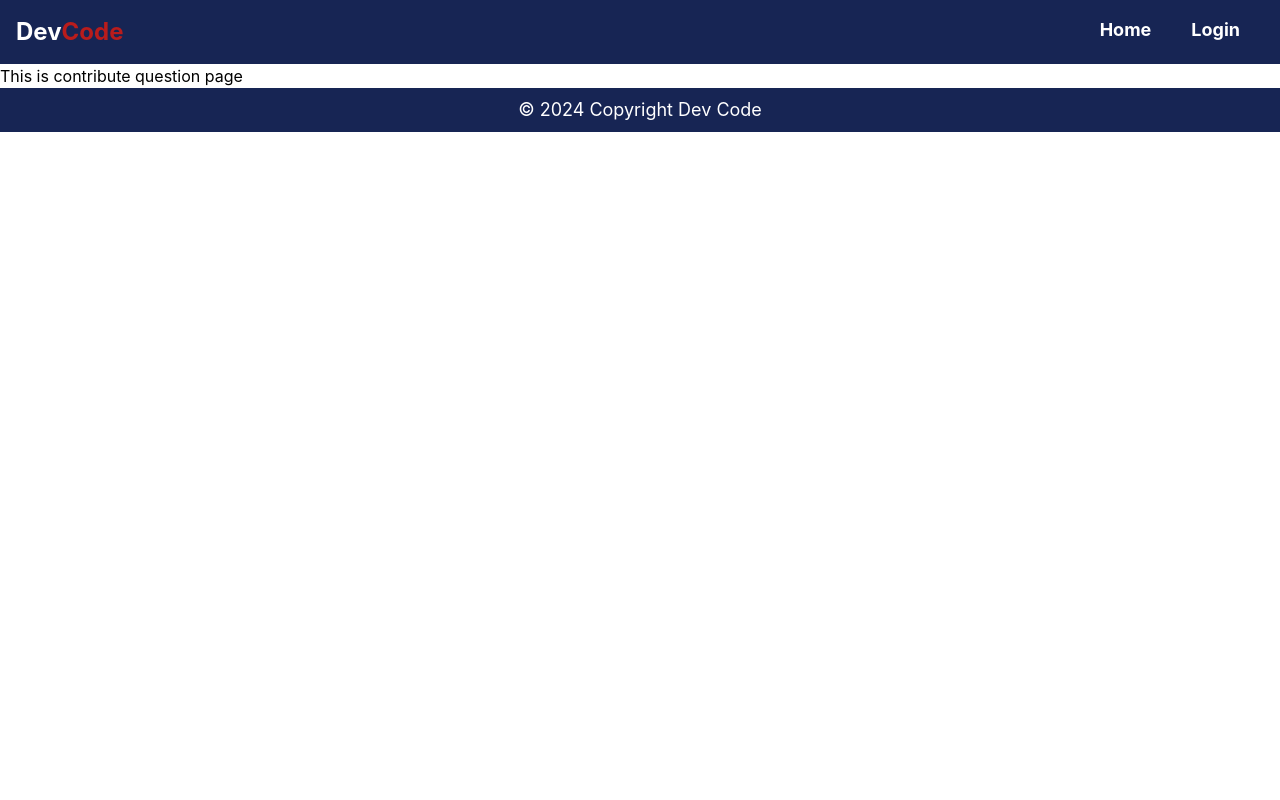
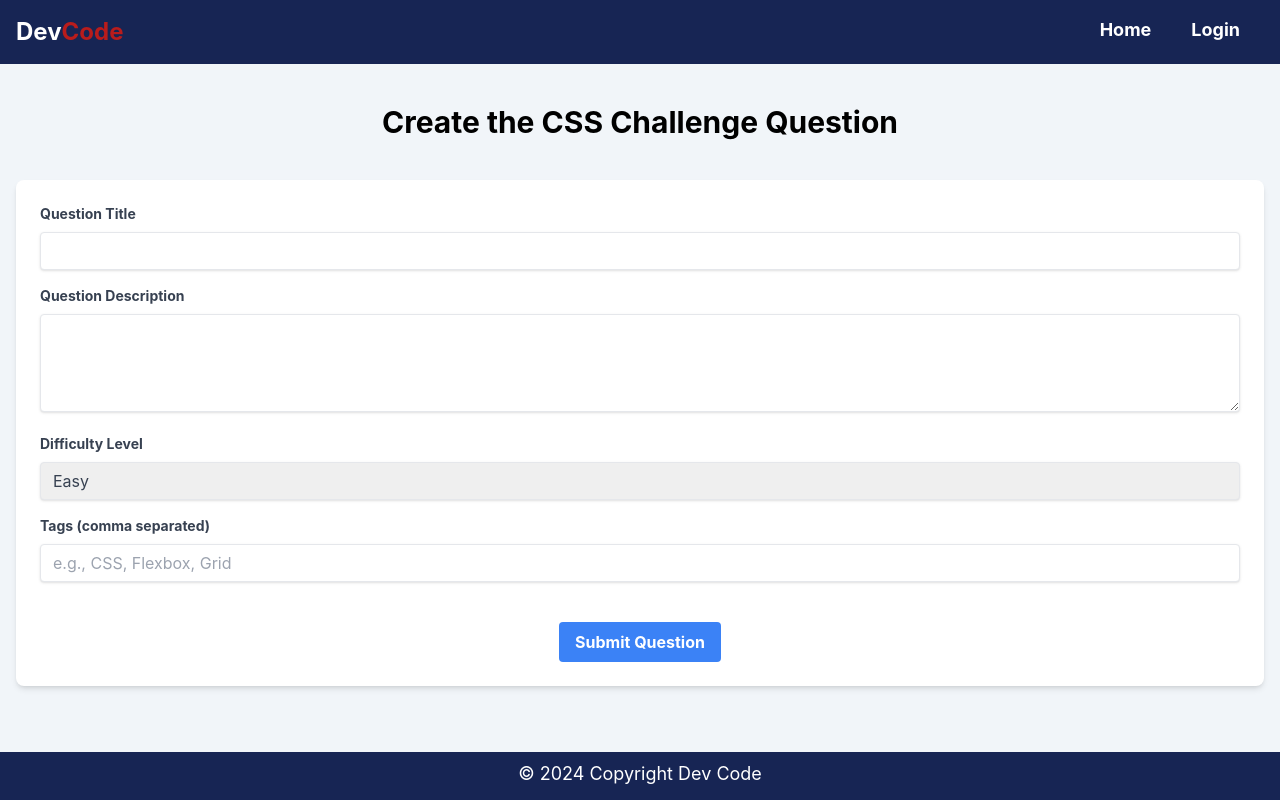
Before and after one commit to dpk-smartcoder/Dev_Code, a React (Create React App) app in the folder frontend/devcode-frontend/: page /contribute in a window 1280 px wide. Built offline with nearby package versions, Linux system fonts and the light colour scheme.

Commit message:
Frontend Changes!

```diff
--- a/frontend/devcode-frontend/src/components/footer.js
+++ b/frontend/devcode-frontend/src/components/footer.js
@@ -1,5 +1,5 @@
 import React from "react"
 function Footer(){
-    return <div className="bg-blue-950 mb-0"><h1 className="text-white text-lg p-2 text-center">© 2024 Copyright Dev Code</h1></div>
+    return <div className="bg-blue-950 mb-0 select-none flex fixed inset-x-0 bottom-0 h-12 space-x-3 justify-center"><h1 className="text-white text-lg p-2 text-center">© 2024 Copyright Dev Code</h1></div>
 }
 export default Footer;
--- a/frontend/devcode-frontend/src/pages/contribute_a_question.js
+++ b/frontend/devcode-frontend/src/pages/contribute_a_question.js
@@ -1,7 +1,92 @@
-import React from "react"
+import React, { useState } from "react";
 import Header from "../components/header";
 import Footer from "../components/footer";
-function ContributeQuestion(){
-    return <div><Header></Header><h1>This is contribute question page</h1><Footer></Footer></div>
+
+function ContributeQuestion() {
+    const [title, setTitle] = useState("");
+    const [description, setDescription] = useState("");
+    const [difficulty, setDifficulty] = useState("easy");
+    const [tags, setTags] = useState("");
+
+    const handleSubmit = (e) => {
+        e.preventDefault();
+        // Handle form submission logic here
+        console.log({ title, description, difficulty, tags });
+    };
+
+    return (
+        <div className="min-h-screen flex flex-col bg-slate-100">
+            <Header />
+            <main className="flex-grow container mx-auto p-4">
+                <h1 className="text-3xl font-bold text-center mb-10 mt-6">Create the CSS Challenge Question</h1>
+                <form onSubmit={handleSubmit} className="bg-white shadow-md rounded-lg p-6 mb-14">
+                    <div className="mb-4">
+                        <label className="block text-gray-700 text-sm font-bold mb-2" htmlFor="title">
+                            Question Title
+                        </label>
+                        <input
+                            type="text"
+                            id="title"
+                            value={title}
+                            onChange={(e) => setTitle(e.target.value)}
+                            required
+                            className="shadow appearance-none border rounded w-full py-2 px-3 text-gray-700 leading-tight focus:outline-none focus:shadow-outline"
+                        />
+                    </div>
+                    <div className="mb-4">
+                        <label className="block text-gray-700 text-sm font-bold mb-2" htmlFor="description">
+                            Question Description
+                        </label>
+                        <textarea
+                            id="description"
+                            value={description}
+                            onChange={(e) => setDescription(e.target.value)}
+                            required
+                            rows="4"
+                            className="shadow appearance-none border rounded w-full py-2 px-3 text-gray-700 leading-tight focus:outline-none focus:shadow-outline"
+                        ></textarea>
+                    </div>
+                    <div className="mb-4">
+                        <label className="block text-gray-700 text-sm font-bold mb-2" htmlFor="difficulty">
+                            Difficulty Level
+                        </label>
+                        <select
+                            id="difficulty"
+                            value={difficulty}
+                            onChange={(e) => setDifficulty(e.target.value)}
+                            className="shadow appearance-none border rounded w-full py-2 px-3 text-gray-700 leading-tight focus:outline-none focus:shadow-outline"
+                        >
+                            <option value="easy">Easy</option>
+                            <option value="medium">Medium</option>
+                            <option value="hard">Hard</option>
+                        </select>
+                    </div>
+                    <div className="mb-10">
+                        <label className="block text-gray-700 text-sm font-bold mb-2" htmlFor="tags">
+                            Tags (comma separated)
+                        </label>
+                        <input
+                            type="text"
+                            id="tags"
+                            value={tags}
+                            onChange={(e) => setTags(e.target.value)}
+                            placeholder="e.g., CSS, Flexbox, Grid"
+                            className="shadow appearance-none border rounded w-full py-2 px-3 text-gray-700 leading-tight focus:outline-none focus:shadow-outline"
+                        />
+                    </div>
+                    <div className="flex items-center justify-center">
+                        <button
+                            type="submit"
+                            className="bg-blue-500 hover:bg-blue-700 text-white font-bold py-2 px-4 rounded focus:outline-none focus:shadow-outline"
+                        >
+                            Submit Question
+                        </button>
+                    </div>
+                </form>
+            </main>
+            <Footer />
+        </div>
+    );
 }
+
 export default ContributeQuestion;
--- a/frontend/devcode-frontend/src/pages/home.js
+++ b/frontend/devcode-frontend/src/pages/home.js
@@ -1,7 +1,67 @@
-import React from "react"
+import React from "react";
+import homePic from "../images/HomePic.png"
 import Header from "../components/header";
 import Footer from "../components/footer";
-function Home(){
-    return <div><Header></Header><h1>This is home page</h1><Footer></Footer></div>
+
+function Home() {
+  return (
+    <div>
+      <Header />
+      <div className="container mx-auto px-4 py-10">
+        {/* Welcome Section */}
+        <div className="text-center mb-12">
+          <h1 className="text-4xl font-bold mb-4">Welcome to Dev Code</h1>
+          <p className="text-lg text-gray-600 mb-6">
+            Dev Code is a platform for holding programming contests. Participate
+            in challenges, solve problems, and climb the leaderboard.
+          </p>
+          <div className="flex justify-center space-x-4 mb-8">
+            <button className="bg-black text-white py-2 px-6 rounded-md hover:bg-gray-800">
+              View Contests
+            </button>
+            <button className="border border-black py-2 px-6 rounded-md hover:bg-gray-200">
+              Solve Problems
+            </button>
+          </div>
+          <img
+            className="mx-auto rounded-lg w-1/2"
+            src={homePic}
+            alt="Programming Contest"
+          />
+        </div>
+
+        {/* Upcoming Contests Section */}
+        <div>
+          <h2 className="text-3xl font-semibold mb-4">Upcoming Contests</h2>
+          <p className="text-gray-600 mb-8">
+            Check out the upcoming programming contests on Dev Code.
+          </p>
+
+          {/* Contest List */}
+          <div className="flex space-x-8 mb-12">
+            <div className="w-1/2 bg-gray-100 p-6 rounded-lg shadow hover:bg-slate-200">
+              <h3 className="text-xl font-bold mb-2">1. First ontest</h3>
+              <p className="text-gray-600 mb-1">Started 20 hours ago</p>
+              <p className="text-gray-600 mb-4">Duration: 40 minutes</p>
+              <button className="bg-black text-white py-2 px-4 rounded-md hover:bg-gray-800">
+                Participate
+              </button>
+            </div>
+
+            <div className="w-1/2 bg-gray-100 p-6 rounded-lg shadow hover:bg-slate-200">
+              <h3 className="text-xl font-bold mb-2">2. Second Test Contest</h3>
+              <p className="text-gray-600 mb-1">Starts in 15 hours</p>
+              <p className="text-gray-600 mb-4">Duration: 40 minutes</p>
+              <button className="bg-gray-200 text-black py-2 px-4 rounded-md hover:bg-gray-300">
+                View Contest
+              </button>
+            </div>
+          </div>
+        </div>
+      </div>
+      <Footer />
+    </div>
+  );
 }
+
 export default Home;
--- a/frontend/devcode-frontend/src/pages/login.js
+++ b/frontend/devcode-frontend/src/pages/login.js
@@ -36,13 +36,15 @@ import axios from "axios";
       {/* Login Form */}
 
       <div className="min-h-screen flex flex-col items-center justify-center bg-gradient-to-r from-purple-300 via-purple-400 to-purple-500">
-        <div className="flex flex-col md:flex-row bg-white rounded-lg shadow-lg overflow-hidden">
+        <div className="flex flex-col md:flex-row bg-white rounded-lg shadow-lg overflow-hidden mb-24 mt-20 p-4 hover:bg-slate-100">
           {/* Left Side: Login Form */}
-          <div className="p-6 md:w-1/2 max-w-sm mx-auto bg-white rounded-lg shadow-md text-center">
-            <h2 className="text-3xl font-bold text-purple-600 mb-4">Login</h2>
+          <div className="p-6 md:w-1/2 max-w-sm mx-auto bg-white rounded-lg justify-center mt-18 shadow-md text-center hover:bg-slate-50">
+
+            <h2 className="text-3xl font-bold text-purple-600 mt-5">Login</h2>
+            <p className="text-gray-600 mb-6 mt-5">Welcome back! Please login to your account.</p>
             <div className="mt-6 text-center">
               {/* <p className="text-gray-500">or login with</p> */}
-              <div className="flex justify-center mt-4 space-x-4">
+              <div className="flex justify-center mt-6 space-x-4 mb-16">
 <GoogleOAuthProvider clientId="945598768011-d5g5phun47i9s3dn24k3v6dc3s2idcre.apps.googleusercontent.com">
                 <GoogleLogin
   onSuccess={onSuccess}
@@ -50,6 +52,7 @@ import axios from "axios";
   ></GoogleLogin></GoogleOAuthProvider>
               </div>
             </div>
+            <p className="text-gray-900">Unleash your creativity and showcase your skills! Every entry is a step closer to greatness—let your passion shine!</p>
           </div>
 
           {/* Right Side: Illustration */}
@@ -57,10 +60,11 @@ import axios from "axios";
             <img
               src={pic}
               alt="Login Illustration"
-              className="w-96 h-auto mt-20"
+              className="w-96 h-auto mb-10 mt-20"
             />
           </div>
         </div>
+
       </div>
 
       {/* Footer Component */}
```
Also changed, not shown: frontend/devcode-frontend/src/components/header.js (+8 -8 lines), frontend/devcode-frontend/src/images/HomePic.png (added), frontend/devcode-frontend/src/images/sideImg.jpg (deleted).
